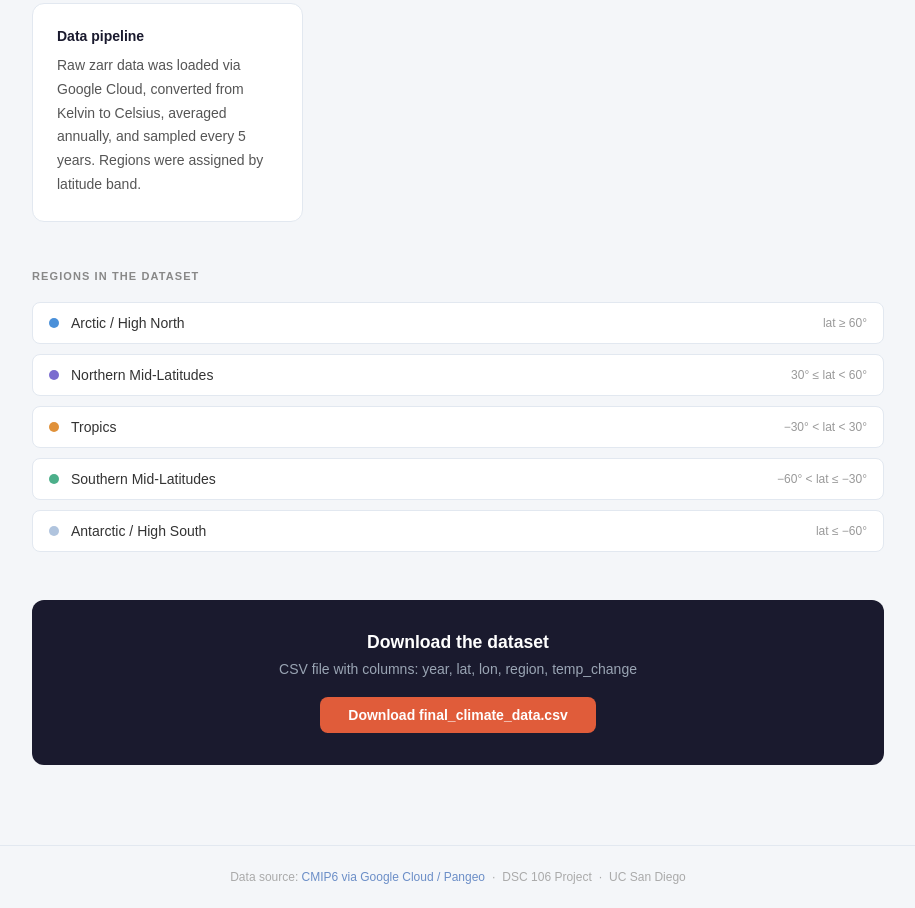
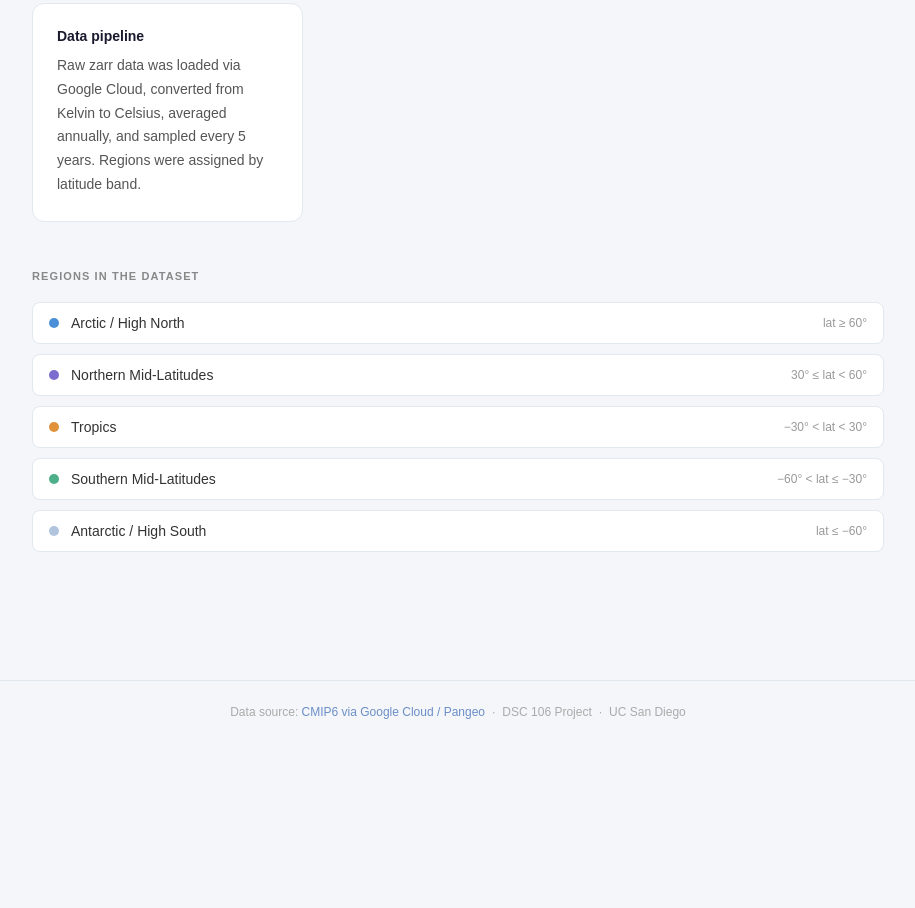
Before and after one commit to jachan056/dsc106_proj03, a plain HTML site: page index.html in a window 1280 px wide. Shown: the part 831-1739 px from the top of the page, without its empty margins (182-1097 px from the left). After the commit the page ends 1574 px from the top, so only its background shows below. Drawn offline with Linux system fonts and the light colour scheme.

Commit message:
Update index.html

```diff
--- a/index.html
+++ b/index.html
@@ -340,12 +340,6 @@
     </div>
   </div>
 
-  <div class="download-section">
-    <h3>Download the dataset</h3>
-    <p>CSV file with columns: year, lat, lon, region, temp_change</p>
-    <a href="final_climate_data.csv" download>Download final_climate_data.csv</a>
-  </div>
-
 </main>
 
 <footer>
```
